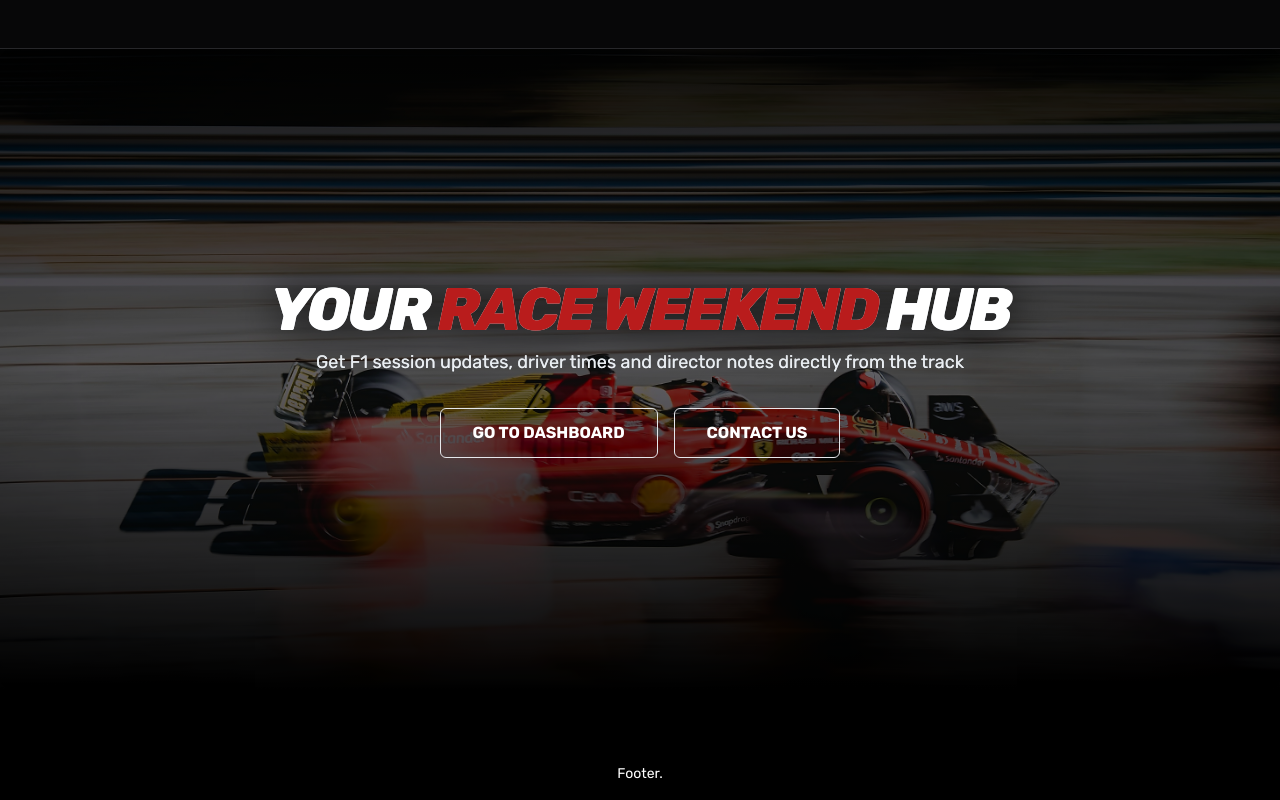
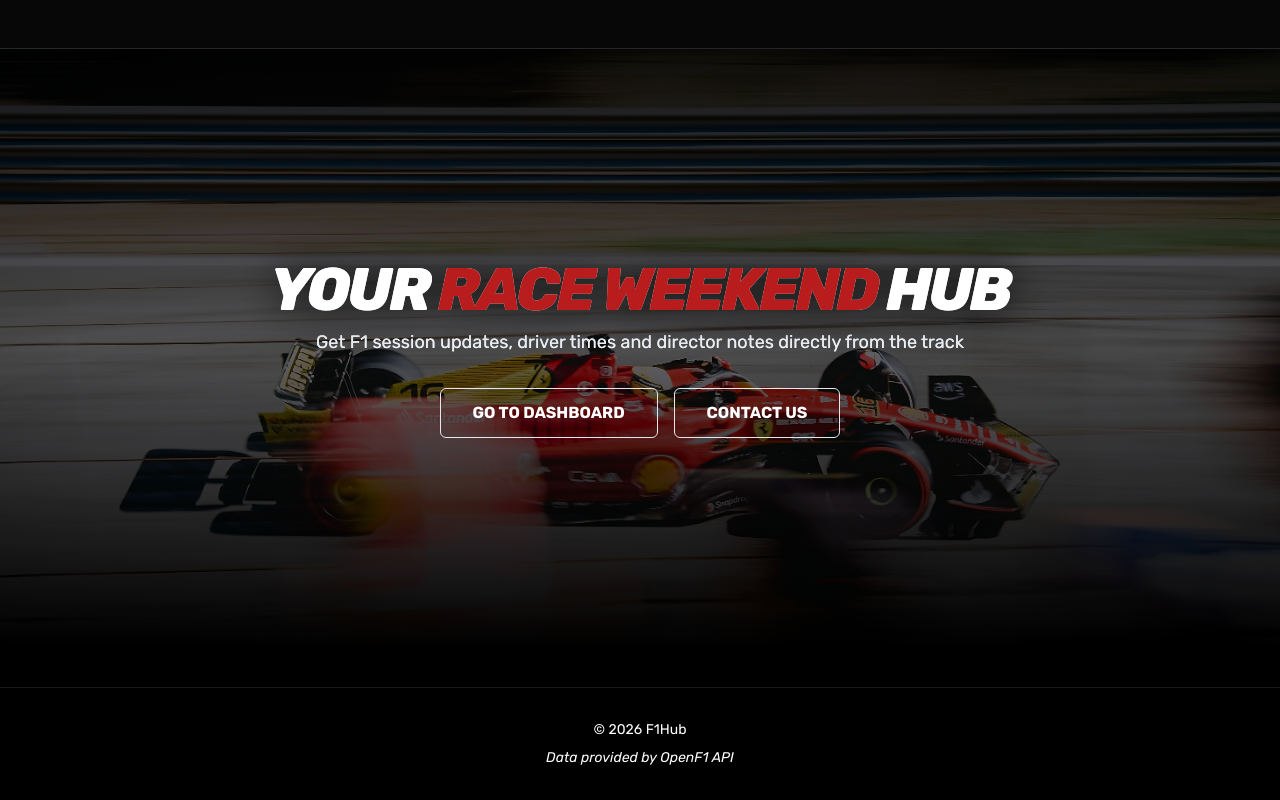
Before and after one commit to David-Miculit/individual-project, a React (Vite) app in the folder individual-project-app/: page / in a window 1280 px wide. Built offline with nearby package versions, Linux system fonts and the light colour scheme.

Commit message:
fix: styling fixes and adding provider to index.jsx

```diff
--- a/individual-project-app/index.html
+++ b/individual-project-app/index.html
@@ -5,7 +5,7 @@
     <meta name="viewport" content="width=device-width, initial-scale=1.0" />
     <title>Individual app</title>
   </head>
-  <body style="background: white">
+  <body style="background: black">
     <div id="root"></div>
     <script type="module" src="/src/index.jsx"></script>
   </body>
--- a/individual-project-app/src/components/Footer.jsx
+++ b/individual-project-app/src/components/Footer.jsx
@@ -1,7 +1,8 @@
 export default function Footer() {
   return (
-    <footer className="bg-transparent">
-      <p className="p-4 text-center text-sm">Footer.</p>
+    <footer className=" border-t border-zinc-900 py-8 text-center text-sm bg-transparent">
+      <p className="mt-auto text-center text-sm">&copy; {new Date().getFullYear()} F1Hub</p>
+      <p className="mt-2 italic">Data provided by OpenF1 API</p>
     </footer>
   )
 }
--- a/individual-project-app/src/index.jsx
+++ b/individual-project-app/src/index.jsx
@@ -1,14 +1,17 @@
 import ReactDOM from "react-dom/client";
 import { BrowserRouter, Routes, Route } from "react-router-dom";
 import { Suspense } from "react";
+import { Provider } from "react-redux";
+
 import "./index.css";
-
+import { store } from "./store/store";
 import MainLayout from "./layouts/MainLayout";
 import HomePage from "./pages/HomePage";
 import Spinner from "./components/Spinner";
+import DashboardPage from "./pages/DashboardPage";
+
 
 // placeholders
-const Dashboard = () => <div>Main dashboard TODO</div>
 const Contact = () => <div>Contact form TODO</div>
 const AdminPanel = () => <div>Admin Panel TODO</div>
 const Login = () => <div>Login TODO</div>
@@ -16,12 +19,13 @@ const SessionPage = () => <div>Session page TODO</div>
 
 const entryPoint = document.getElementById("root");
 ReactDOM.createRoot(entryPoint).render(
+  <Provider store={store}>
     <BrowserRouter>
       <Suspense fallback={<Spinner />}>
         <Routes>
           <Route element={<MainLayout/>}>
             <Route index element={<HomePage />} />
-          <Route path="/dashboard" element={<Dashboard/>} />
+            <Route path="/dashboard" element={<DashboardPage/>} />
             <Route path="/contact" element={<Contact/>} />
             <Route path="/session/:id" element={<SessionPage/>} />
             <Route path="/admin" element={<AdminPanel/>} />
@@ -30,4 +34,5 @@ ReactDOM.createRoot(entryPoint).render(
         </Routes>
       </Suspense>
     </BrowserRouter>
+  </Provider>
 );
--- a/individual-project-app/src/pages/HomePage.jsx
+++ b/individual-project-app/src/pages/HomePage.jsx
@@ -6,10 +6,10 @@ export default function HomePage() {
     <section className="relative bg-cover bg-center" style={{ backgroundImage: `url(${f1Bg})` }}>
       <div className="absolute inset-0 bg-gradient-to-b from-black/90 via-black/50 to-black" />
 
-      <div className="relative flex flex-col items-center justify-center text-center min-h-[80vh] animate-fade-in">
+      <div className="relative flex flex-col items-center justify-center text-center min-h-[75vh] animate-fade-in">
         <div className="absolute inset-0 bg-black/10 backdrop- -z-10 rounded-xl" />
         <h1 className="text-6xl font-extrabold mb-2 uppercase tracking-tighter italic bg-gradient-to-b from-slate-100 to-slate-300 bg-clip-text drop-shadow-[0_2px_20px_rgba(0,0,0,0.8)]">
-          Your <span className="text-red-700">Race Weekend</span> Hub
+          Your <span className="text-f1red">Race Weekend</span> Hub
         </h1>
 
         <p className="text-slate-100 text-lg mb-8 bg-gradient-to-b from-slate-100 to-slate-300 bg-clip-text">
@@ -17,7 +17,7 @@ export default function HomePage() {
         </p>
 
         <div className="flex gap-4">
-          <Link to="/dashboard" className="border px-8 py-3 rounded-md font-bold uppercase hover:bg-red-700 hover:scale-[1.02] transition">Go to dashboard</Link>
+          <Link to="/dashboard" className="border px-8 py-3 rounded-md font-bold uppercase hover:bg-f1red hover:scale-[1.02] transition">Go to dashboard</Link>
           <Link to="/contact" className="border px-8 py-3 rounded-md font-bold uppercase hover:bg-zinc-700 hover:scale-[1.02] transition">Contact us</Link>
         </div>
       </div>
--- a/individual-project-app/tailwind.config.js
+++ b/individual-project-app/tailwind.config.js
@@ -6,6 +6,9 @@ export default {
   ],
   theme: {
     extend: {
+      colors: {
+        f1red: '#b91c1c',
+      },
       fontFamily: {
         rubik: ['Rubik'],
       },
```
Lines whose indentation alone changed are shown as unchanged.
